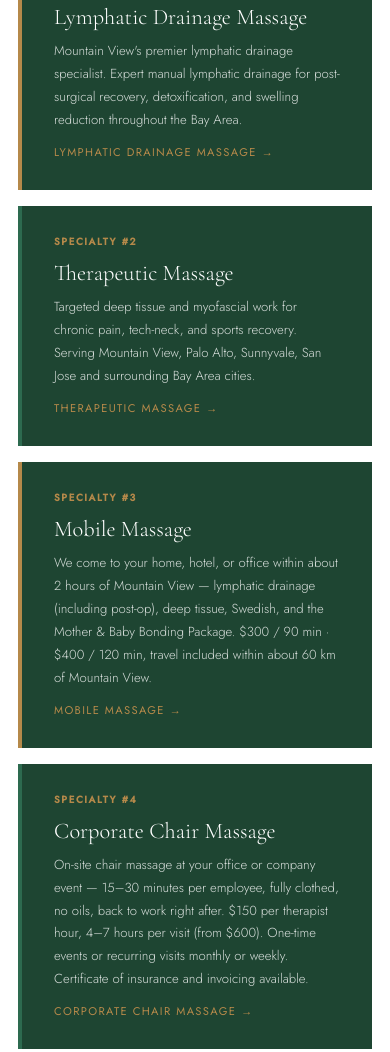
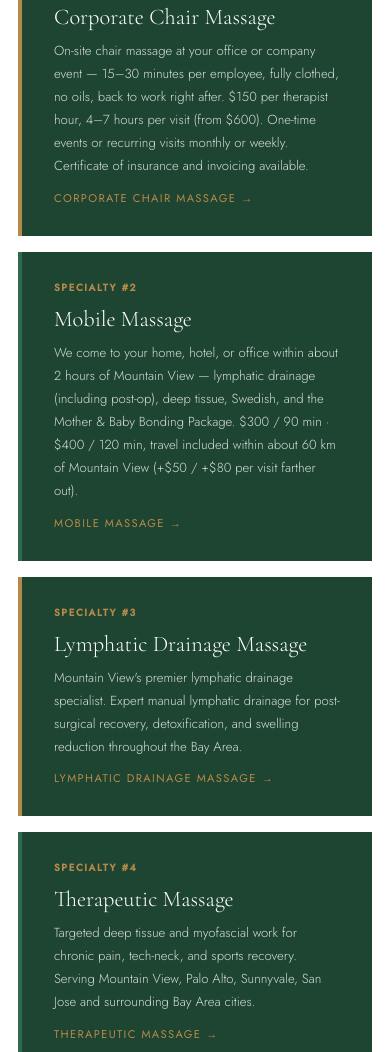
Before and after one commit to hyflowmassagellc/hyflowmassage.com, a plain HTML site: page index.html in a window 390 px wide. Shown: the part 3726-4778 px from the top of the page. Drawn offline with nearby package versions, Linux system fonts and the light colour scheme.

Commit message:
Homepage specialty cards: #1 Corporate Chair Massage, #2 Mobile, #3 Lymphatic Drainage, #4 Therapeutic (matches hero order)
Co-Authored-By: Claude Opus 5.5 <noreply@anthropic.com>
Claude-Session: https://claude.ai/code/session_018mBxSDbT51zo6rVCxDmi8F

```diff
--- a/index.html
+++ b/index.html
@@ -719,27 +719,27 @@
       <div style="display:flex;flex-direction:column;gap:16px">
         <div style="background:#1e4532 !important;padding:28px 32px;border-left:4px solid #b5894a">
           <div style="font-size:0.62rem;letter-spacing:0.16em;text-transform:uppercase;color:#b5894a;margin-bottom:10px;font-weight:600">Specialty #1</div>
+          <h3 style="font-family:'Cormorant Garamond',serif;font-size:1.4rem;color:#fff;font-weight:300;margin-bottom:10px">Corporate Chair Massage</h3>
+          <p style="font-size:0.82rem;color:rgba(255,255,255,0.82);line-height:1.75;font-weight:300">On-site chair massage at your office or company event — 15–30 minutes per employee, fully clothed, no oils, back to work right after. $150 per therapist hour, 4–7 hours per visit (from $600). One-time events or recurring visits monthly or weekly. Certificate of insurance and invoicing available.</p>
+          <a href="corporate-chair-massage.html" style="display:inline-block;margin-top:12px;font-size:0.7rem;letter-spacing:0.12em;text-transform:uppercase;color:#b5894a;text-decoration:none">Corporate Chair Massage →</a>
+        </div>
+        <div style="background:#1e4532 !important;padding:28px 32px;border-left:4px solid #2d6a4f">
+          <div style="font-size:0.62rem;letter-spacing:0.16em;text-transform:uppercase;color:#b5894a;margin-bottom:10px;font-weight:600">Specialty #2</div>
+          <h3 style="font-family:'Cormorant Garamond',serif;font-size:1.4rem;color:#fff;font-weight:300;margin-bottom:10px">Mobile Massage</h3>
+          <p style="font-size:0.82rem;color:rgba(255,255,255,0.82);line-height:1.75;font-weight:300">We come to your home, hotel, or office within about 2 hours of Mountain View — lymphatic drainage (including post-op), deep tissue, Swedish, and the Mother &amp; Baby Bonding Package. $300 / 90 min · $400 / 120 min, travel included within about 60 km of Mountain View (+$50 / +$80 per visit farther out).</p>
+          <a href="services-mobile.html" style="display:inline-block;margin-top:12px;font-size:0.7rem;letter-spacing:0.12em;text-transform:uppercase;color:#b5894a;text-decoration:none">Mobile Massage →</a>
+        </div>
+        <div style="background:#1e4532 !important;padding:28px 32px;border-left:4px solid #b5894a">
+          <div style="font-size:0.62rem;letter-spacing:0.16em;text-transform:uppercase;color:#b5894a;margin-bottom:10px;font-weight:600">Specialty #3</div>
           <h3 style="font-family:'Cormorant Garamond',serif;font-size:1.4rem;color:#fff;font-weight:300;margin-bottom:10px">Lymphatic Drainage Massage</h3>
           <p style="font-size:0.82rem;color:rgba(255,255,255,0.82);line-height:1.75;font-weight:300">Mountain View's premier lymphatic drainage specialist. Expert manual lymphatic drainage for post-surgical recovery, detoxification, and swelling reduction throughout the Bay Area.</p>
           <a href="lymphatic-drainage-mountain-view.html" style="display:inline-block;margin-top:12px;font-size:0.7rem;letter-spacing:0.12em;text-transform:uppercase;color:#b5894a;text-decoration:none">Lymphatic Drainage Massage →</a>
         </div>
         <div style="background:#1e4532 !important;padding:28px 32px;border-left:4px solid #2d6a4f">
-          <div style="font-size:0.62rem;letter-spacing:0.16em;text-transform:uppercase;color:#b5894a;margin-bottom:10px;font-weight:600">Specialty #2</div>
+          <div style="font-size:0.62rem;letter-spacing:0.16em;text-transform:uppercase;color:#b5894a;margin-bottom:10px;font-weight:600">Specialty #4</div>
           <h3 style="font-family:'Cormorant Garamond',serif;font-size:1.4rem;color:#fff;font-weight:300;margin-bottom:10px">Therapeutic Massage</h3>
           <p style="font-size:0.82rem;color:rgba(255,255,255,0.82);line-height:1.75;font-weight:300">Targeted deep tissue and myofascial work for chronic pain, tech-neck, and sports recovery. Serving Mountain View, Palo Alto, Sunnyvale, San Jose and surrounding Bay Area cities.</p>
           <a href="services-studio.html" style="display:inline-block;margin-top:12px;font-size:0.7rem;letter-spacing:0.12em;text-transform:uppercase;color:#b5894a;text-decoration:none">Therapeutic Massage →</a>
-        </div>
-        <div style="background:#1e4532 !important;padding:28px 32px;border-left:4px solid #b5894a">
-          <div style="font-size:0.62rem;letter-spacing:0.16em;text-transform:uppercase;color:#b5894a;margin-bottom:10px;font-weight:600">Specialty #3</div>
-          <h3 style="font-family:'Cormorant Garamond',serif;font-size:1.4rem;color:#fff;font-weight:300;margin-bottom:10px">Mobile Massage</h3>
-          <p style="font-size:0.82rem;color:rgba(255,255,255,0.82);line-height:1.75;font-weight:300">We come to your home, hotel, or office within about 2 hours of Mountain View — lymphatic drainage (including post-op), deep tissue, Swedish, and the Mother &amp; Baby Bonding Package. $300 / 90 min · $400 / 120 min, travel included within about 60 km of Mountain View.</p>
-          <a href="services-mobile.html" style="display:inline-block;margin-top:12px;font-size:0.7rem;letter-spacing:0.12em;text-transform:uppercase;color:#b5894a;text-decoration:none">Mobile Massage →</a>
-        </div>
-        <div style="background:#1e4532 !important;padding:28px 32px;border-left:4px solid #2d6a4f">
-          <div style="font-size:0.62rem;letter-spacing:0.16em;text-transform:uppercase;color:#b5894a;margin-bottom:10px;font-weight:600">Specialty #4</div>
-          <h3 style="font-family:'Cormorant Garamond',serif;font-size:1.4rem;color:#fff;font-weight:300;margin-bottom:10px">Corporate Chair Massage</h3>
-          <p style="font-size:0.82rem;color:rgba(255,255,255,0.82);line-height:1.75;font-weight:300">On-site chair massage at your office or company event — 15–30 minutes per employee, fully clothed, no oils, back to work right after. $150 per therapist hour, 4–7 hours per visit (from $600). One-time events or recurring visits monthly or weekly. Certificate of insurance and invoicing available.</p>
-          <a href="services-corporate.html" style="display:inline-block;margin-top:12px;font-size:0.7rem;letter-spacing:0.12em;text-transform:uppercase;color:#b5894a;text-decoration:none">Corporate Chair Massage →</a>
         </div>
       </div>
     </div>
```
